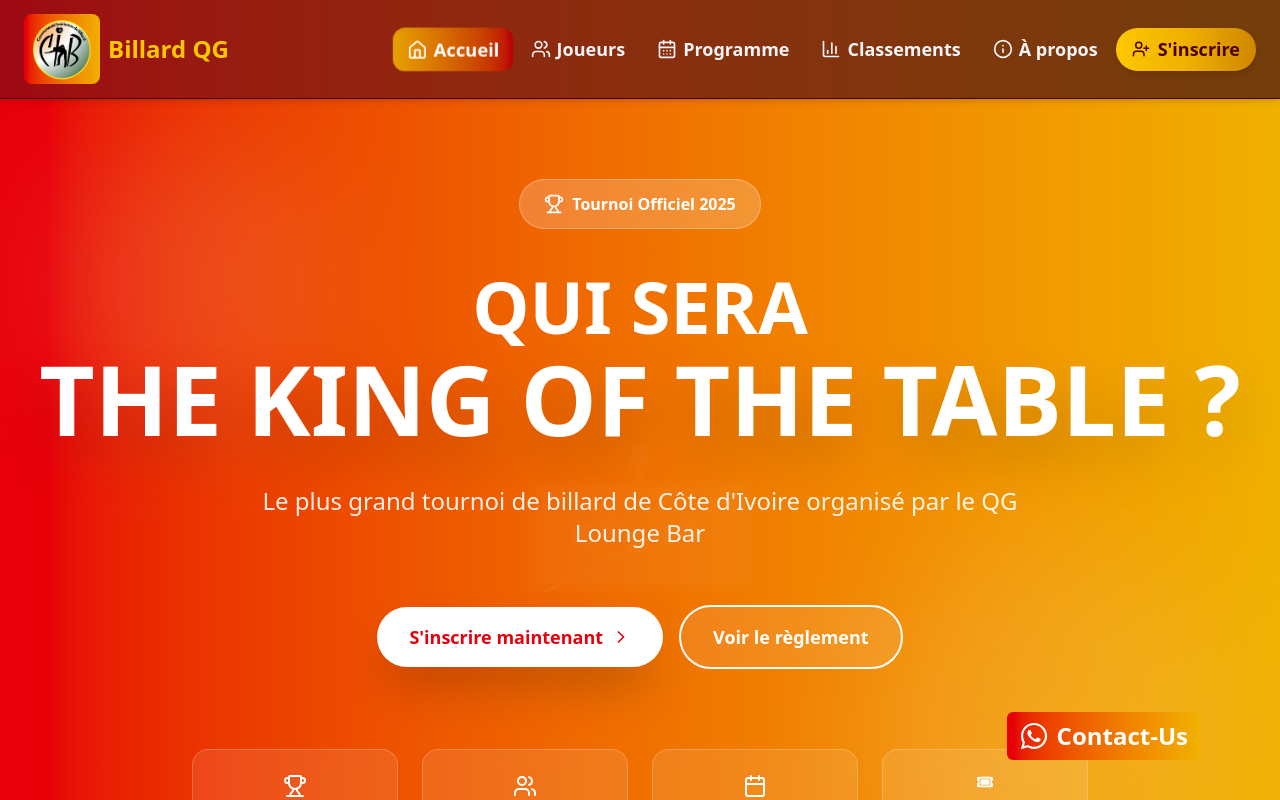
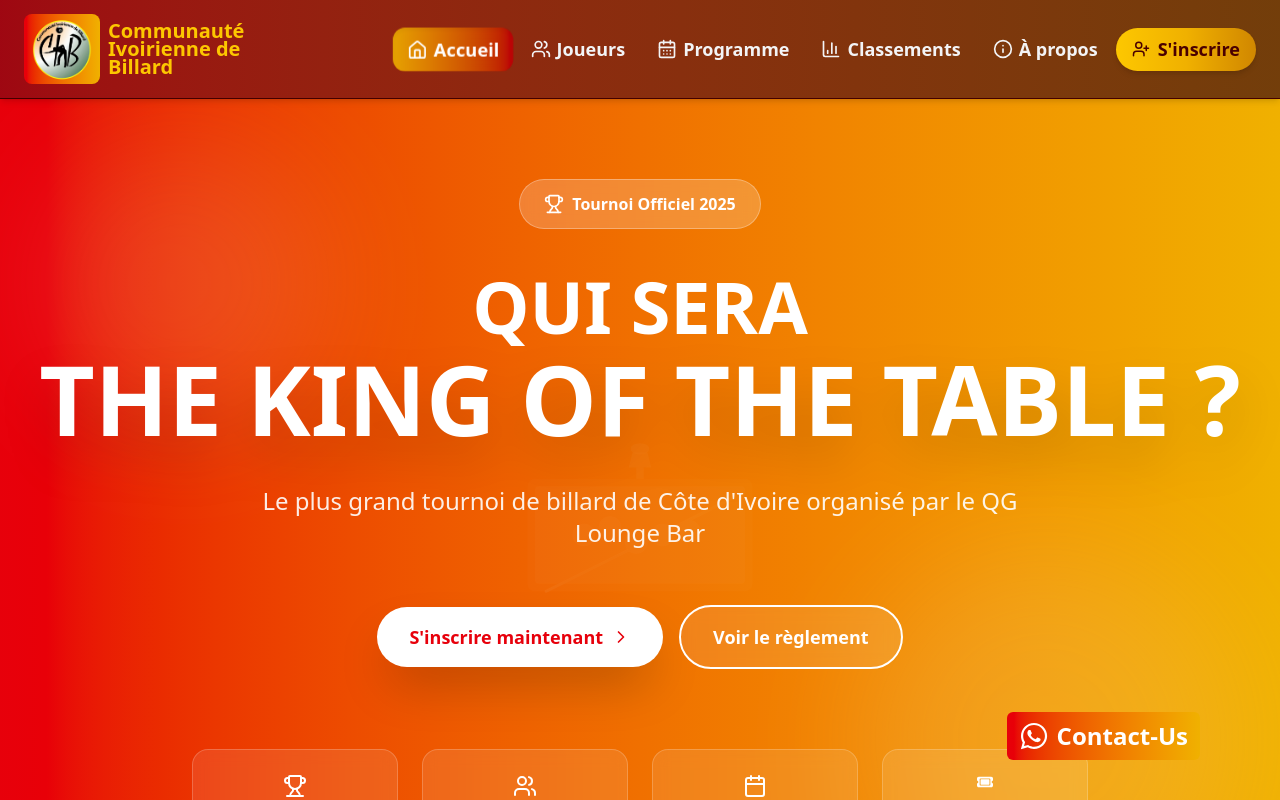
Before and after one commit to Khaloou00/billard, a React (Vite) app: page / in a window 1280 px wide. Shown: the top 800 px of the page. Built offline with nearby package versions, Linux system fonts and the light colour scheme.

Commit message:
petite modification

```diff
--- a/src/components/Header.jsx
+++ b/src/components/Header.jsx
@@ -39,7 +39,11 @@
               className="w-[50px] h-[60px] lg:w-[60px] lg:h-[70px]"
             />
           </Link>
-          <h1 className="text-2xl font-bold text-yellow-400">Billard QG</h1>
+          <h1 className="text-xl font-bold text-yellow-400 leading-[0.9]">
+            Communauté <br />
+            Ivoirienne de
+            <br /> Billard
+          </h1>
         </div>
 
         {/* Bouton burger */}
```
